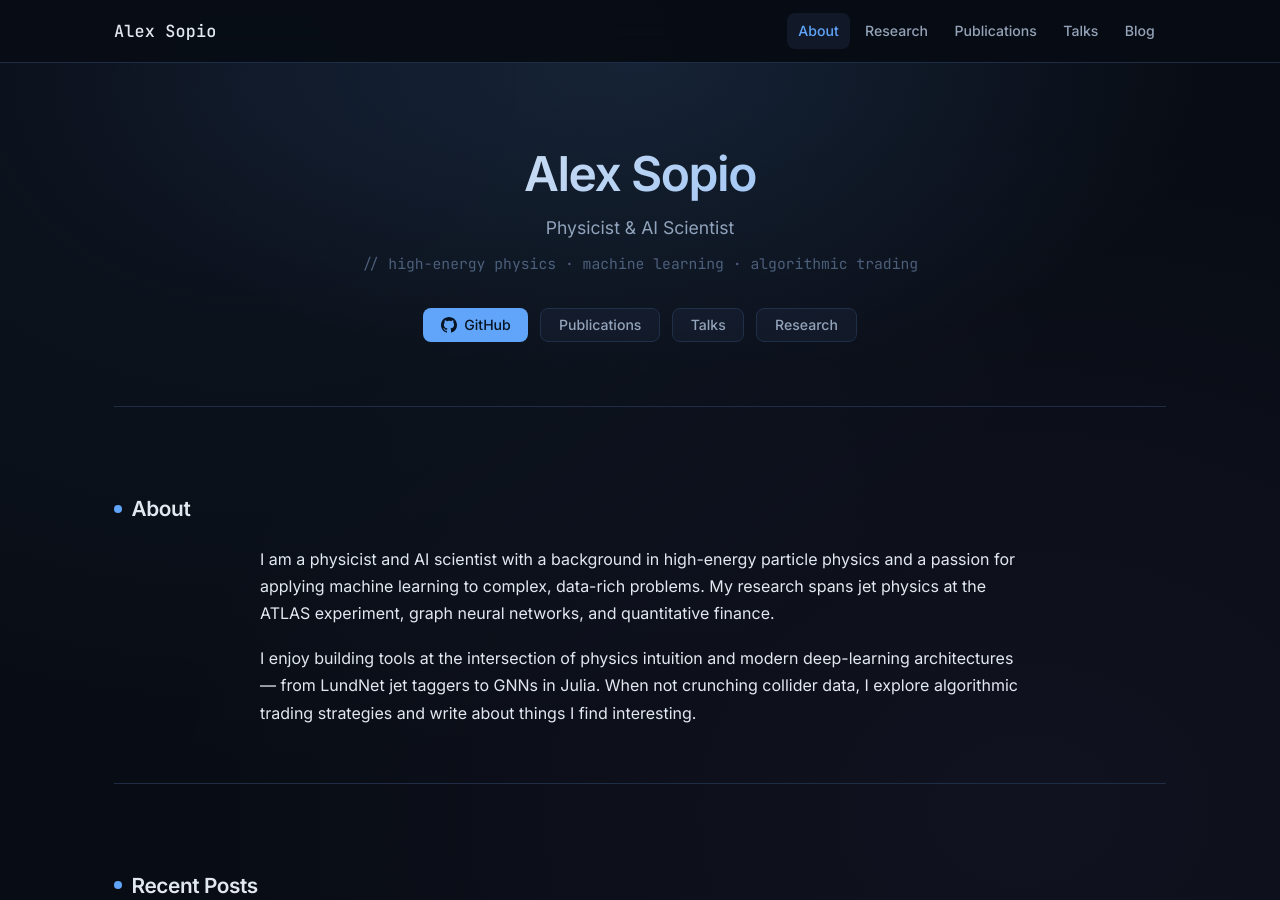
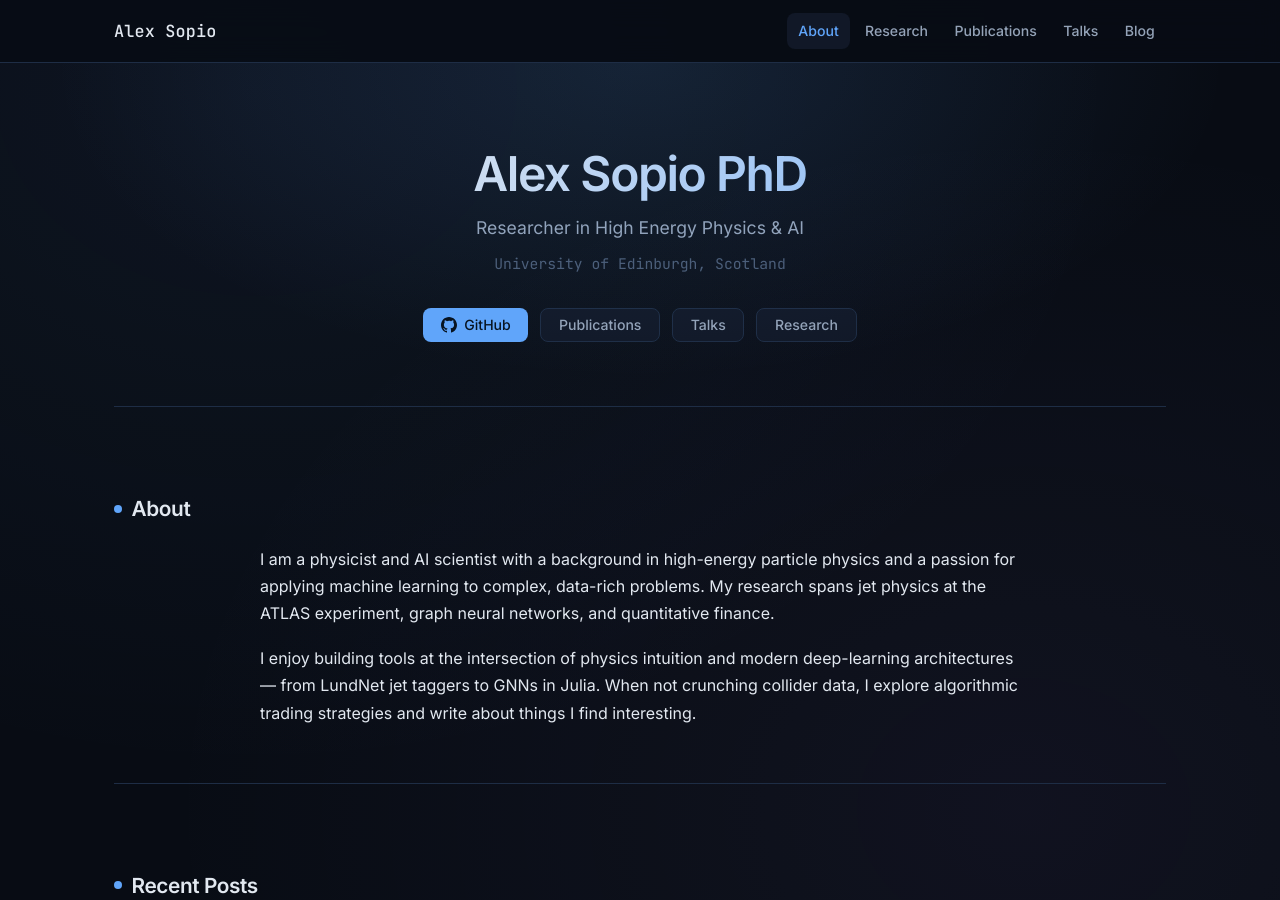
Before and after one commit to asopio/asopio.github.io, a Jekyll site: the page built from index.md, in a window 1280 px wide and 900 px high. Built offline with Jekyll 4.4.1, drawn with Linux system fonts in a browser that asks for light colours.

Commit message:
tweaking copilot geenrated layout a bit.

```diff
--- a/index.md
+++ b/index.md
@@ -4,9 +4,9 @@ title: "Alex Sopio"
 ---
 
 <section class="hero">
-  <h1 class="hero-title">Alex Sopio</h1>
-  <p class="hero-subtitle">Physicist &amp; AI Scientist</p>
-  <p class="hero-affiliation">// high-energy physics · machine learning · algorithmic trading</p>
+  <h1 class="hero-title">Alex Sopio PhD</h1>
+  <p class="hero-subtitle">Researcher in High Energy Physics &amp; AI</p>
+  <p class="hero-affiliation">University of Edinburgh, Scotland</p>
   <div class="hero-links">
     <a class="btn btn-primary" href="https://github.com/asopio" target="_blank" rel="noopener noreferrer">
       <svg xmlns="http://www.w3.org/2000/svg" width="16" height="16" viewBox="0 0 24 24" fill="currentColor" aria-hidden="true"><path d="M12 0C5.374 0 0 5.373 0 12c0 5.302 3.438 9.8 8.207 11.387.599.111.793-.261.793-.577v-2.234c-3.338.726-4.033-1.416-4.033-1.416-.546-1.387-1.333-1.756-1.333-1.756-1.089-.745.083-.729.083-.729 1.205.084 1.839 1.237 1.839 1.237 1.07 1.834 2.807 1.304 3.492.997.107-.775.418-1.305.762-1.604-2.665-.305-5.467-1.334-5.467-5.931 0-1.311.469-2.381 1.236-3.221-.124-.303-.535-1.524.117-3.176 0 0 1.008-.322 3.301 1.23A11.509 11.509 0 0 1 12 5.803c1.02.005 2.047.138 3.006.404 2.291-1.552 3.297-1.23 3.297-1.23.653 1.653.242 2.874.118 3.176.77.84 1.235 1.911 1.235 3.221 0 4.609-2.807 5.624-5.479 5.921.43.372.823 1.102.823 2.222v3.293c0 .319.192.694.801.576C20.566 21.797 24 17.3 24 12c0-6.627-5.373-12-12-12z"/></svg>
```
Also changed, not shown: 2 other files.
